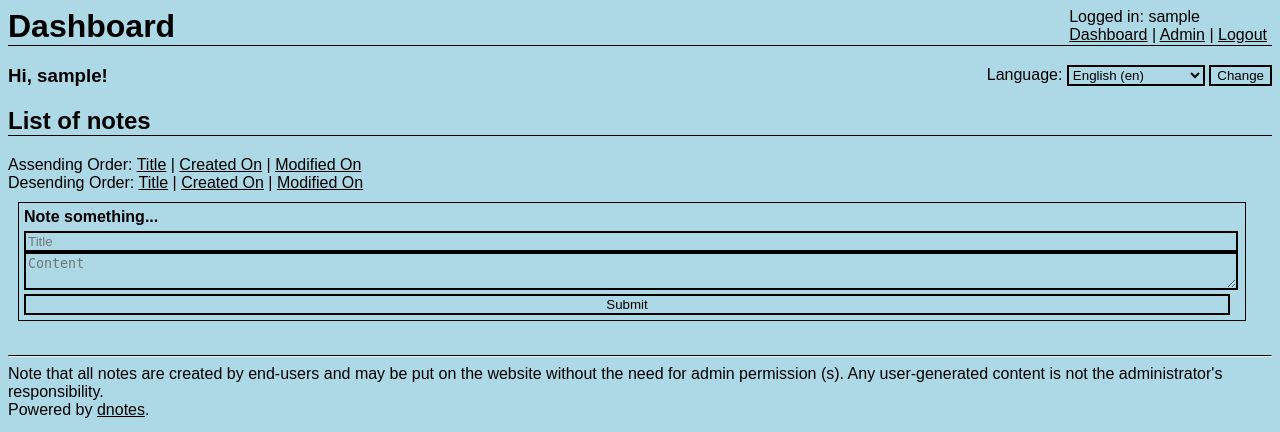
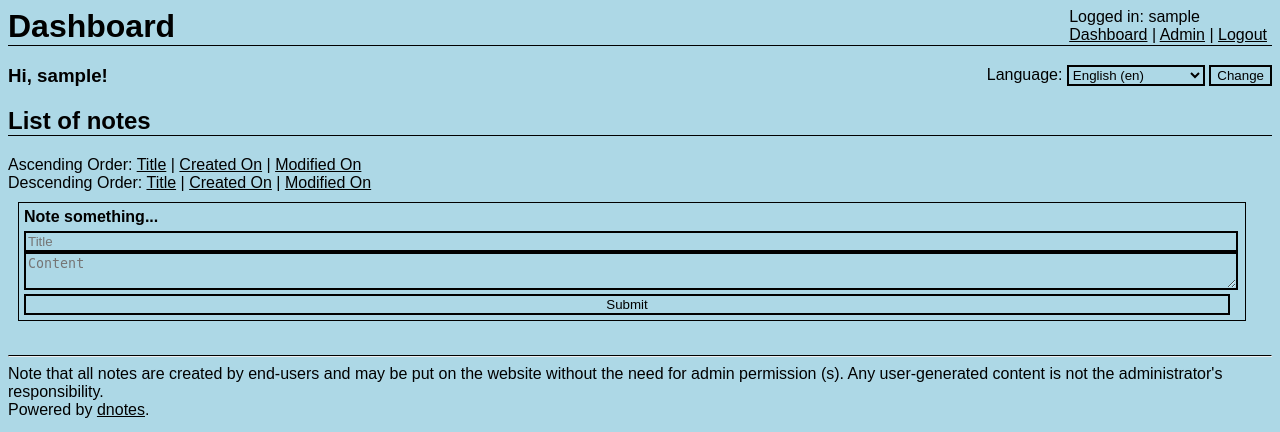
Before and after one commit to Emojigit/dnotes, a Django app: page /dashboard/ in a window 1280 px wide. Shown: the top 432 px of the page. Run offline with Django 4.2, Linux system fonts and the light colour scheme; the visitor is signed in with stand-in values (Sample User, id 1); data that the repository does not hold is empty.

Commit message:
zh-hans done

```diff
--- a/dnotes/templates/dashboard.html
+++ b/dnotes/templates/dashboard.html
@@ -20,8 +20,8 @@
     <div id="welcome">{% if errormsg %}{{ errormsg }}{% else %}{% blocktranslate with uname=user.username %}Hi, {{ uname }}!{% endblocktranslate %}{% endif %}</div>
     <h2>{% blocktranslate %}List of notes{% endblocktranslate %}</h2>
     <div id="orderby">
-         {% blocktranslate %}Assending Order: {% endblocktranslate %}<span class="sep-pipe"><span><a href="/dashboard?order=title">{% blocktranslate %}Title{% endblocktranslate %}</a></span><span><a href="/dashboard?order=created_on">{% blocktranslate %}Created On{% endblocktranslate %}</a></span><span><a href="/dashboard?order=modify_on">{% blocktranslate %}Modified On{% endblocktranslate %}</a></span></span><br />
-         {% blocktranslate %}Desending Order: {% endblocktranslate %}<span class="sep-pipe"><span><a href="/dashboard?order=-title">{% blocktranslate %}Title{% endblocktranslate %}</a></span><span><a href="/dashboard?order=-created_on">{% blocktranslate %}Created On{% endblocktranslate %}</a></span><span><a href="/dashboard?order=-modify_on">{% blocktranslate %}Modified On{% endblocktranslate %}</a></span></span>
+         {% blocktranslate %}Ascending Order: {% endblocktranslate %}<span class="sep-pipe"><span><a href="/dashboard?order=title">{% blocktranslate %}Title{% endblocktranslate %}</a></span><span><a href="/dashboard?order=created_on">{% blocktranslate %}Created On{% endblocktranslate %}</a></span><span><a href="/dashboard?order=modify_on">{% blocktranslate %}Modified On{% endblocktranslate %}</a></span></span><br />
+         {% blocktranslate %}Descending Order: {% endblocktranslate %}<span class="sep-pipe"><span><a href="/dashboard?order=-title">{% blocktranslate %}Title{% endblocktranslate %}</a></span><span><a href="/dashboard?order=-created_on">{% blocktranslate %}Created On{% endblocktranslate %}</a></span><span><a href="/dashboard?order=-modify_on">{% blocktranslate %}Modified On{% endblocktranslate %}</a></span></span>
     </div>
     <div id="notelist" class="contentgrid">
         <div class="notelistcontent">
```
Also changed, not shown: dnotes/locale/zh_Hans/LC_MESSAGES/django.po, dnotes/locale/zh_Hant/LC_MESSAGES/django.po.
